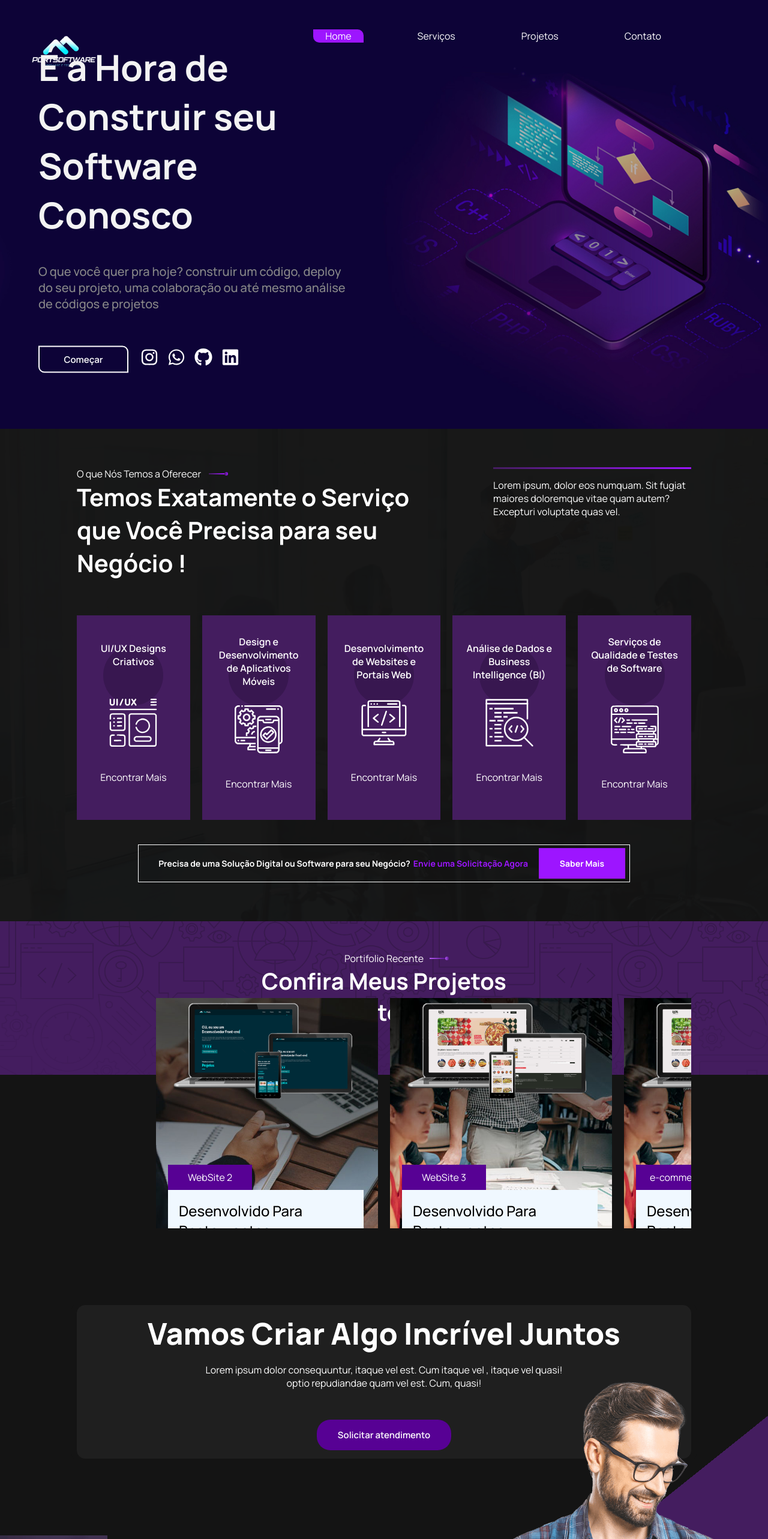
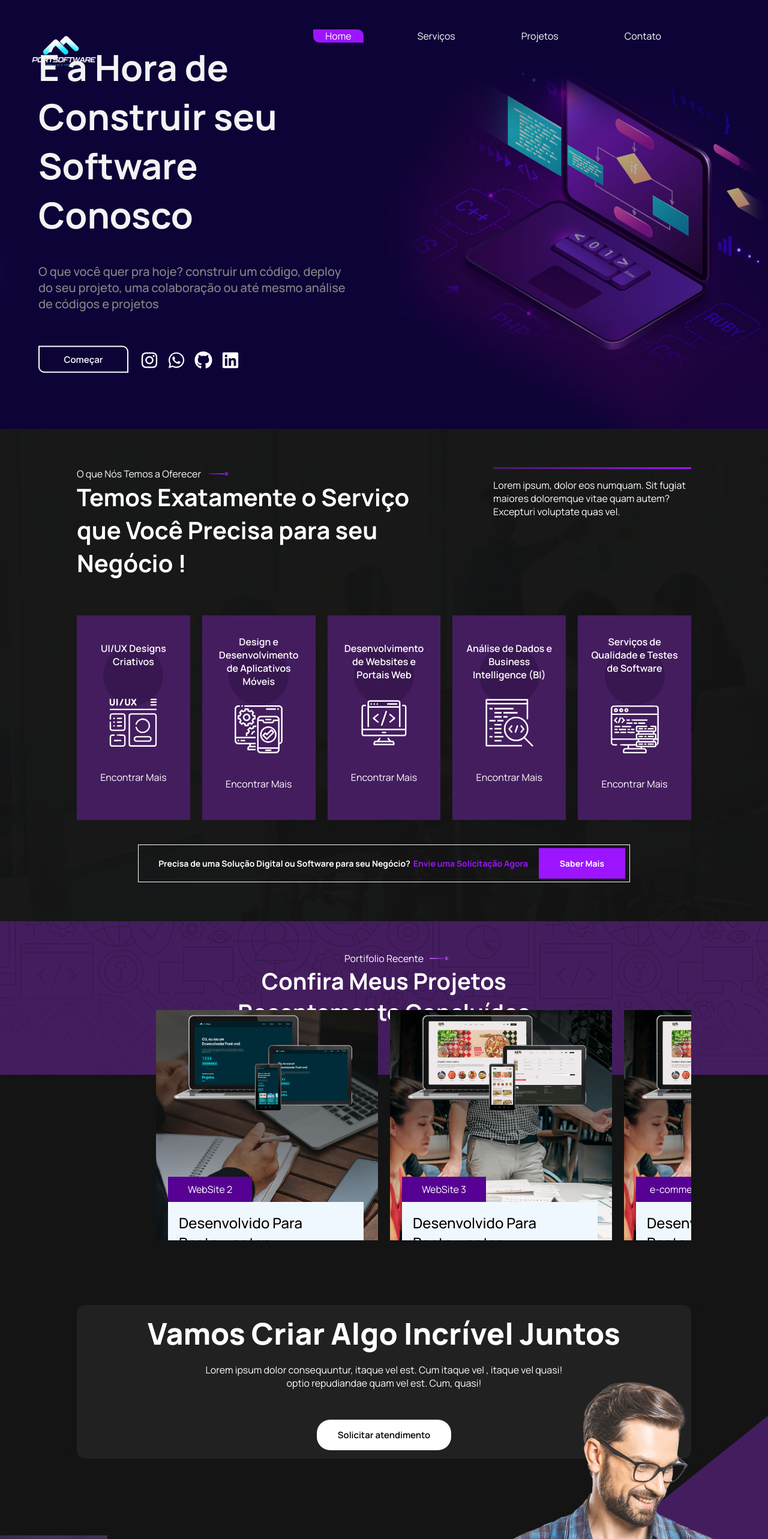
Before and after one commit to PedroPaulo-Git/PortSoftware, a React (Vite) app: page / in a window 1280 px wide. Shown: the top 2566 px of the page at 60% size. Built offline with nearby package versions, Linux system fonts and the light colour scheme.

Commit message:
small fixes design css

```diff
--- a/src/components/Contact/Contact.css
+++ b/src/components/Contact/Contact.css
@@ -27,6 +27,7 @@
     position: absolute;
     margin-left: 30%;
     bottom: 50px;
+    z-index: 1;
 }
 
 .sub-title {
--- a/src/components/Footer/Footer.css
+++ b/src/components/Footer/Footer.css
@@ -2,7 +2,6 @@
     position: relative;
     background-color: #441d5f;
     width: 100%;
-    height: 420px;
     display: flex;
     flex-direction: column;
     align-items: center
@@ -11,13 +10,12 @@
     width: 100%;
     height: 1px;
     background-color: rgb(190, 190, 190);
-    margin-top: 30px;
+
     border: none;
 }
 .footer{
     width: 80%;
-    margin-top: 80px;
-    margin-bottom: 30px;
+    margin: 80px 0px 100px;
     display: flex;
     justify-content: space-evenly;
 }
@@ -31,8 +29,8 @@
 
 }
 .footer-content-logo{
-  margin-top: -50px;
-  margin-bottom: -30px;
+  margin-top: -100px;
+  margin-bottom: -50px;
     width: 180px;
 }
 /* style dot h1 */
@@ -83,7 +81,13 @@
     color: rgb(148, 148, 148);
     font-weight: 500;
     margin-block: 10px;
+    cursor: pointer;
 }
+.footer-content-contact span{
+    display: flex;
+    align-items: center;
+}
+
 .footer-content ul{
    margin: 0;
    padding: 0;
@@ -98,6 +102,6 @@
 .footer-copy{
     color: rgb(148, 148, 148);
     font-weight: 500;
-    margin-top: 30px;
+    margin:20px;
 
 }
--- a/src/components/Footer/Footer.tsx
+++ b/src/components/Footer/Footer.tsx
@@ -1,5 +1,8 @@
 import './Footer.css'
-import Logo from '../../assets/PortICON.png'
+import Logo from '../../assets/PortICON.png';
+import { MdOutlineMailOutline } from "react-icons/md";
+import { IoLogoWhatsapp } from "react-icons/io5";
+
 export const Footer = () => {
     return (
 
@@ -8,7 +11,8 @@ export const Footer = () => {
 
                 <div className='footer-content'>
                 <img className='footer-content-logo' src={Logo} alt="" />
-                    <p>Lorem ipsum dolor sit amet consectetur, adipisicing elit. Aperiam a saepe, illum  omnis quisquam enim tenetur quae magnam.</p>
+                    <p>Aqui, você encontrará uma seleção dos meus melhores projetos e serviços,
+                    criados com dedicação e atenção aos detalhes.Com uma vasta experiência em React.Js, TailsWind,Vite, Typescript,Desenvolvimento web</p>
                 </div>
                 <div className='footer-content'>
                 <span className='footer-content-title'>Explore</span>
@@ -21,14 +25,14 @@ export const Footer = () => {
                 </div>
                 <div className='footer-content'>
                 <span className='footer-content-title'>Sobre</span>
-                    <p>Lorem ipsum dolor sit amet consectetur, adipisicing elit. Aperiam a saepe, illum  omnis quisquam enim tenetur quae magnam.</p>
+                    <p> Estamos comprometidos em transformar suas ideias em realidade, oferecendo soluções personalizadas que atendem às suas necessidades e superam suas expectativas.</p>
                 </div>
                 <div className='footer-content footer-content-contact'>
                 <span className='footer-content-title'>Contato</span>
                     <p>Vertentes-PE</p>
                     <p>Pernambuco,Brasil</p>
-                    <span><p>receberpedro09@gmail.com</p></span>
-                    <span><p>+55 (81) 99904-9803</p></span>
+                    <span><MdOutlineMailOutline /><p>receberpedro09@gmail.com</p></span>
+                    <span><IoLogoWhatsapp /><p>+55 (81) 99904-9803</p></span>
                 </div>
 
             </div>
--- a/src/components/Home/Home.css
+++ b/src/components/Home/Home.css
@@ -25,12 +25,17 @@
 .homeimage-info-bottom{
     display: flex;
     align-items:center ;
+    text-align: center;
     margin-top: 40px;
 }
 .homeimage-info-socialmidia{
     gap: 15px;
     display: flex;
     margin-left: 20px;
+
+}
+.homeimage-info-socialmidia a{
+  height: 32px;
 
 }
 .homeimage-info-socialmidia svg{
--- a/src/components/Home/Home.tsx
+++ b/src/components/Home/Home.tsx
@@ -23,10 +23,10 @@ export const Home = () => {
           <div className='homeimage-info-bottom'>
             <button className='homeimage-info-btn'>Começar</button>
             <div className='homeimage-info-socialmidia'>
-              <a href="https://www.instagram.com/portsoftware/"><FaInstagram /></a>
-              <a href="https://api.whatsapp.com/send?phone=8199049803&text=Olá,%20gostaria%20de%20entrar%20em%20contato."><FaWhatsapp /></a>
-              <a href="https://github.com/PedroPaulo-Git" ><FaGithub /></a>
-              <a  href="https://www.linkedin.com/in/pedro-paulodev/" ><FaLinkedin /></a>
+              <a target="_blank" href="https://www.instagram.com/portsoftware/"><FaInstagram /></a>
+              <a target="_blank" href="https://api.whatsapp.com/send?phone=8199049803&text=Olá,%20gostaria%20de%20entrar%20em%20contato."><FaWhatsapp /></a>
+              <a target="_blank" href="https://github.com/PedroPaulo-Git" ><FaGithub /></a>
+              <a target="_blank" href="https://www.linkedin.com/in/pedro-paulodev/" ><FaLinkedin /></a>
             </div>
           </div>
 
--- a/src/components/Projects/Project.css
+++ b/src/components/Projects/Project.css
@@ -81,6 +81,7 @@
     margin-block: 0;
     font-size: 38px;
 }
+
 .project-swiper-container {
     position: absolute;
     left: 50%;
@@ -90,14 +91,15 @@
     width: 80%;
     height: 30vw;
     padding-inline: 20px;
-   overflow: hidden;
-
+    overflow: hidden;
+    margin-top: 20px;
     align-items: center;
 }
 
 .project-swiper {
     display: flex;
-    width: 100%;/* Width of 4 slides + total gap between them */
+    width: 100%;
+    /* Width of 4 slides + total gap between them */
     height: 500px;
     gap: 20px;
     position: relative;
@@ -108,15 +110,18 @@
 
 .project-slide {
     position: relative;
-    width: 370px; /* Width of a single slide */
+    width: 370px;
+    /* Width of a single slide */
     height: 100%;
     display: flex;
     flex-direction: column;
     cursor: pointer;
-    flex-shrink: 0; /* Prevent shrinking */
+    flex-shrink: 0;
+    /* Prevent shrinking */
     overflow: hidden;
     transition: all 4s ease-in-out;
 }
+
 /*
 .project-slide:hover {
     transition: all 4s ease;
--- a/src/components/backgroundDesign/BackgroundDesign.css
+++ b/src/components/backgroundDesign/BackgroundDesign.css
@@ -30,7 +30,7 @@
     height: 100%;
     display: flex;
     justify-content: center;
-    background: #242424c4;
+    background: #242424e8;
     border: 10px solid #141414; ;
     align-items: center;
     border-radius: 1.5em;
@@ -67,14 +67,14 @@ margin-bottom: 16px;
 }
 .background-info button{
   padding-block: 15px;
-  background-color: #570194;
+  background-color: #ffffff;
   padding-inline: 35px;
   cursor: pointer;
   font-weight: 600;
   font-size: 15px;
   border-radius: 1.5em;
   border: none;
-  color: white;
+  color: rgb(0, 0, 0);
 }
 
 .background-image {
```
